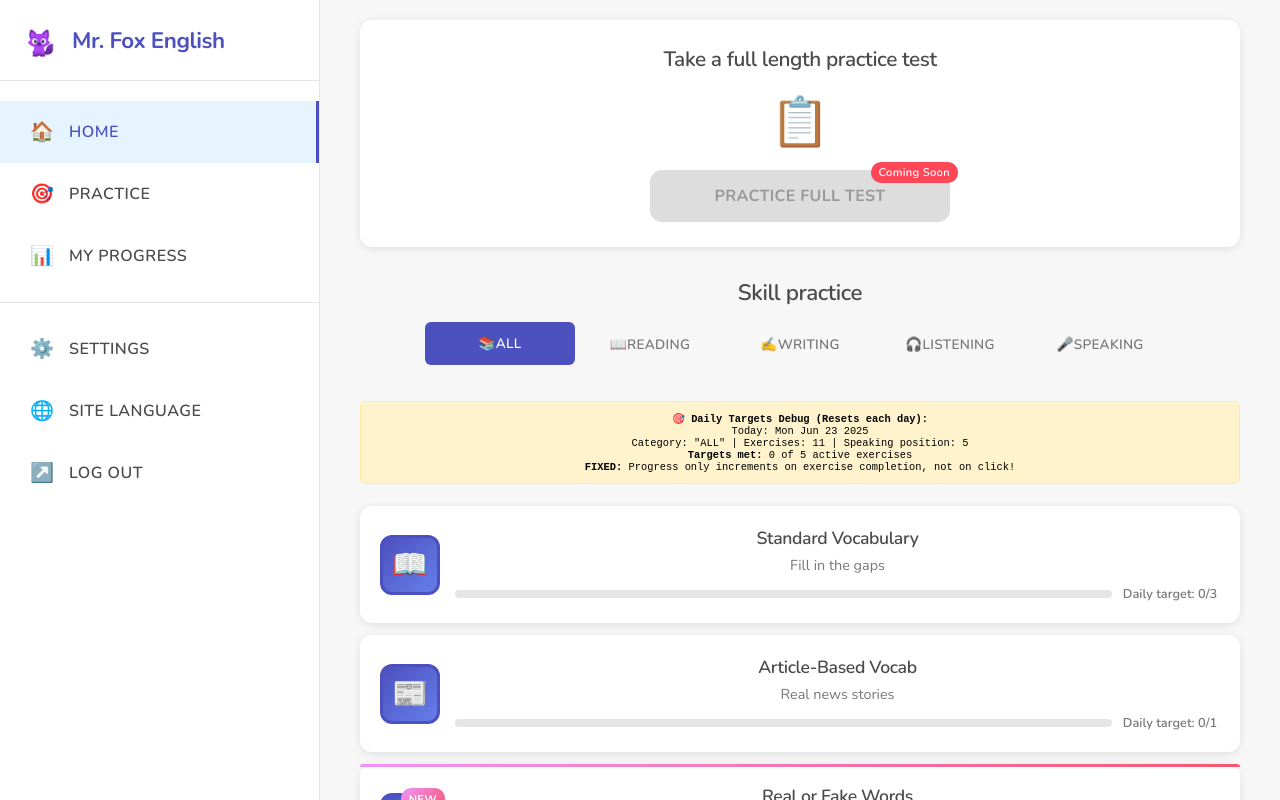
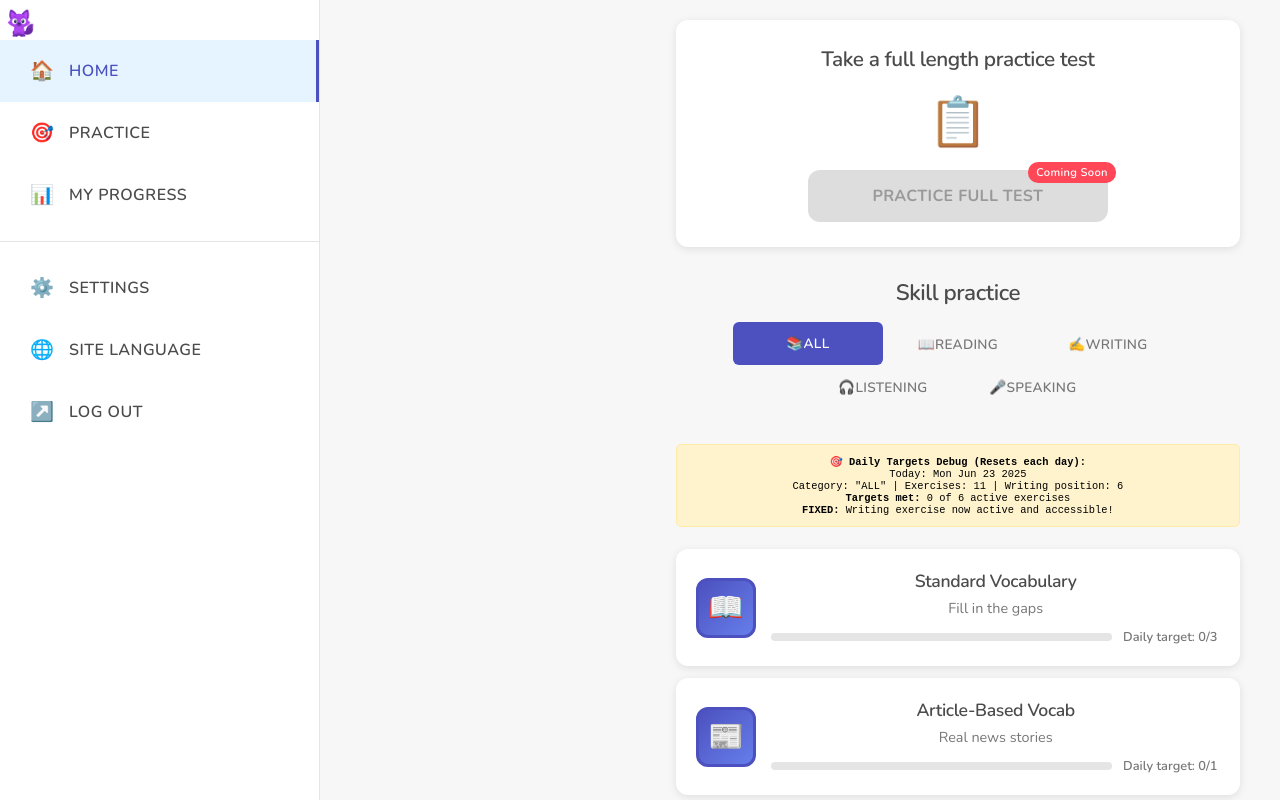
Before and after one commit to legga001/vocabulary-test, a React (Create React App) app: page / in a window 1280 px wide. Both pictures are taken after a click on the button "START PRACTICING". Built offline with nearby package versions, Linux system fonts and the light colour scheme.

Commit message:
Update LandingPage.js

```diff
--- a/src/components/LandingPage.js
+++ b/src/components/LandingPage.js
@@ -67,6 +67,27 @@ const EXERCISES = Object.freeze([
     isNew: true
   },
 
+  // WRITING EXERCISES - FIXED: Made Photo Description active
+  {
+    type: 'writing',
+    category: 'WRITING',
+    icon: '✍️',
+    title: 'Photo Description',
+    subtitle: 'Describe images',
+    dailyTarget: 2,
+    isActive: true,
+    isNew: true
+  },
+  {
+    type: 'writing',
+    category: 'WRITING',
+    icon: '📝',
+    title: 'Essay Writing',
+    subtitle: 'Structured responses',
+    dailyTarget: 1, // Longer exercises: 1 time per day
+    isActive: false
+  },
+
   // REMAINING LISTENING EXERCISES (Coming Soon)
   {
     type: 'listening',
@@ -104,26 +125,6 @@ const EXERCISES = Object.freeze([
     title: 'Pronunciation Check',
     subtitle: 'Voice analysis',
     dailyTarget: 3,
-    isActive: false
-  },
-
-  // WRITING EXERCISES
-  {
-    type: 'writing',
-    category: 'WRITING',
-    icon: '✍️',
-    title: 'Grammar Practice',
-    subtitle: 'Sentence building',
-    dailyTarget: 3,
-    isActive: false
-  },
-  {
-    type: 'writing',
-    category: 'WRITING',
-    icon: '📝',
-    title: 'Essay Writing',
-    subtitle: 'Structured responses',
-    dailyTarget: 1, // Longer exercises: 1 time per day
     isActive: false
   }
 ]);
@@ -427,45 +428,25 @@ function LandingPage({ onExercises, onProgress, onSelectExercise, isTransitionin
       targetMet: e.isTargetMet
     })));
 
-    // Specifically log speaking exercise position
-    const speakingIndex = exercisesWithTargets.findIndex(e => e.type === 'speak-and-record');
-    if (speakingIndex !== -1) {
-      console.log(`🎤 Speaking exercise is at position ${speakingIndex + 1} out of ${exercisesWithTargets.length}`);
+    // Specifically log writing exercise position
+    const writingIndex = exercisesWithTargets.findIndex(e => e.type === 'writing');
+    if (writingIndex !== -1) {
+      console.log(`✍️ Writing exercise is at position ${writingIndex + 1} out of ${exercisesWithTargets.length}`);
     }
   }, [exercisesWithTargets]);
 
   return (
-    <div className={`landing-duolingo ${isTransitioning === false ? 'fade-in' : ''}`}>
-      {/* Desktop Sidebar */}
-      <aside className="desktop-sidebar" role="navigation" aria-label="Main navigation">
-        <div className="desktop-sidebar-header">
-          <div className="sidebar-logo">
+    <div className={`landing-duolingo ${isTransitioning === false ? 'show' : ''}`}>
+      {/* Mobile Menu Overlay */}
+      {showMobileMenu && (
+        <div className="mobile-menu-overlay" onClick={handleMobileMenuClose}>
+          <div className="mobile-menu" onClick={(e) => e.stopPropagation()}>
+            <div className="mobile-menu-header">
               <img
                 src="/purple_fox_transparent.png"
                 alt="Mr. Fox English logo"
-              className="sidebar-logo-img"
+                className="mobile-menu-logo"
               />
-            <span className="sidebar-title">Mr. Fox English</span>
-          </div>
-        </div>
-
-        <nav className="desktop-sidebar-content">
-          {MENU_ITEMS.map((item, index) => renderMenuItem(item, index, false))}
-        </nav>
-      </aside>
-
-      {/* Mobile Menu Overlay */}
-      {showMobileMenu && (
-        <div className="mobile-menu-overlay" role="dialog" aria-label="Mobile menu">
-          <div className="mobile-menu-header">
-            <div className="mobile-menu-logo">
-              <img
-                src="/purple_fox_transparent.png"
-                alt="Mr. Fox English logo"
-                className="mobile-menu-logo-img"
-              />
-              <span className="mobile-menu-title">Mr. Fox English</span>
-            </div>
               <button
                 className="mobile-menu-close"
                 onClick={handleMobileMenuClose}
@@ -474,24 +455,39 @@ function LandingPage({ onExercises, onProgress, onSelectExercise, isTransitionin
                 ✕
               </button>
             </div>
-
-          <nav className="mobile-menu-content">
+            <div className="mobile-menu-items">
               {MENU_ITEMS.map((item, index) => renderMenuItem(item, index, true))}
-          </nav>
+            </div>
+          </div>
         </div>
       )}
 
-      {/* Mobile Header */}
-      <header className="mobile-header">
+      {/* Desktop Sidebar */}
+      <aside className="desktop-sidebar">
+        <div className="sidebar-content">
+          <div className="sidebar-logo">
+            <img
+              src="/purple_fox_transparent.png"
+              alt="Mr. Fox English logo"
+              className="sidebar-logo-img"
+            />
+          </div>
+          <nav className="sidebar-nav" role="navigation" aria-label="Main menu">
+            {MENU_ITEMS.map((item, index) => renderMenuItem(item, index, false))}
+          </nav>
+        </div>
+      </aside>
+
+      {/* Header */}
+      <header className="main-header">
+        <div className="header-left">
           <button
-          className="mobile-menu-btn"
+            className="mobile-menu-toggle"
             onClick={handleMobileMenuToggle}
             aria-label="Open menu"
           >
             ☰
           </button>
-
-        <div className="header-logo">
           <img
             src="/purple_fox_transparent.png"
             alt="Mr. Fox English logo"
@@ -548,11 +544,11 @@ function LandingPage({ onExercises, onProgress, onSelectExercise, isTransitionin
               Today: {getTodayString()}<br />
               Category: "{selectedCategory}" |
               Exercises: {exercisesWithTargets.length} |
-              Speaking position: {exercisesWithTargets.findIndex(e => e.type === 'speak-and-record') + 1}
+              Writing position: {exercisesWithTargets.findIndex(e => e.type === 'writing') + 1}
               <br />
               <strong>Targets met:</strong> {exercisesWithTargets.filter(e => e.isTargetMet && e.isActive).length} of {exercisesWithTargets.filter(e => e.isActive).length} active exercises
               <br />
-              <strong>FIXED:</strong> Progress only increments on exercise completion, not on click!
+              <strong>FIXED:</strong> Writing exercise now active and accessible!
             </div>
           )}
 
```
Lines whose indentation alone changed are shown as unchanged.
